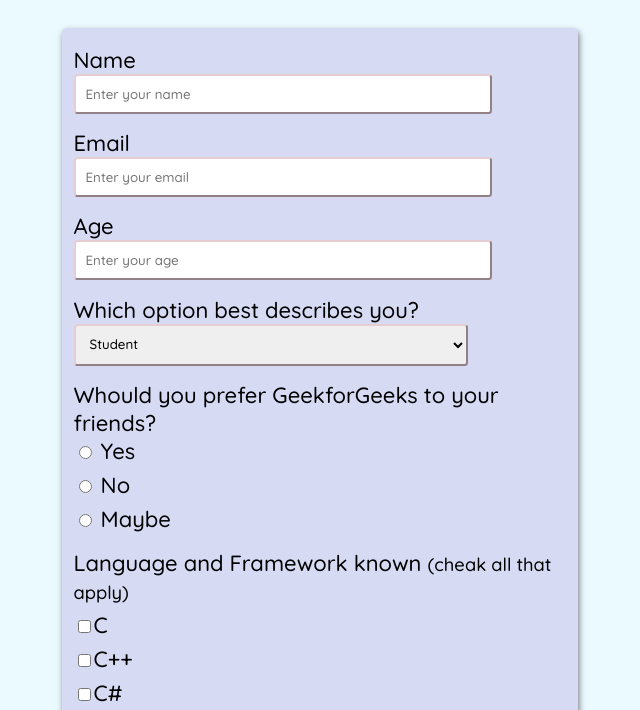
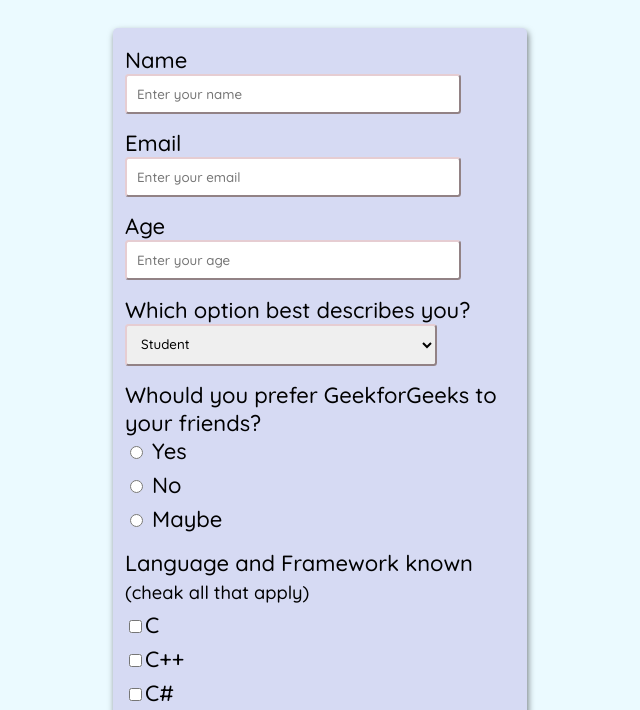
Before and after one commit to iamNoob01/survey-form, a plain HTML site: page index.html in a window 1280 px wide. Shown: the part 76-786 px from the top of the page, without its empty margins (320-960 px from the left). Drawn offline with Linux system fonts and the light colour scheme; a web font is replaced by a local one.

Commit message:
Update index.html

```diff
--- a/index.html
+++ b/index.html
@@ -32,7 +32,7 @@
           form {
                font-size: 2.2rem;
                background-color: #d6daf3;
-               width: 39%;
+               width: 39rem;
                margin: 3.1rem auto;
                padding: 1.8rem 1.2rem;
                box-shadow: 0.125rem 0.313rem 0.6rem rgba(0, 0, 0, 0.5);
```
